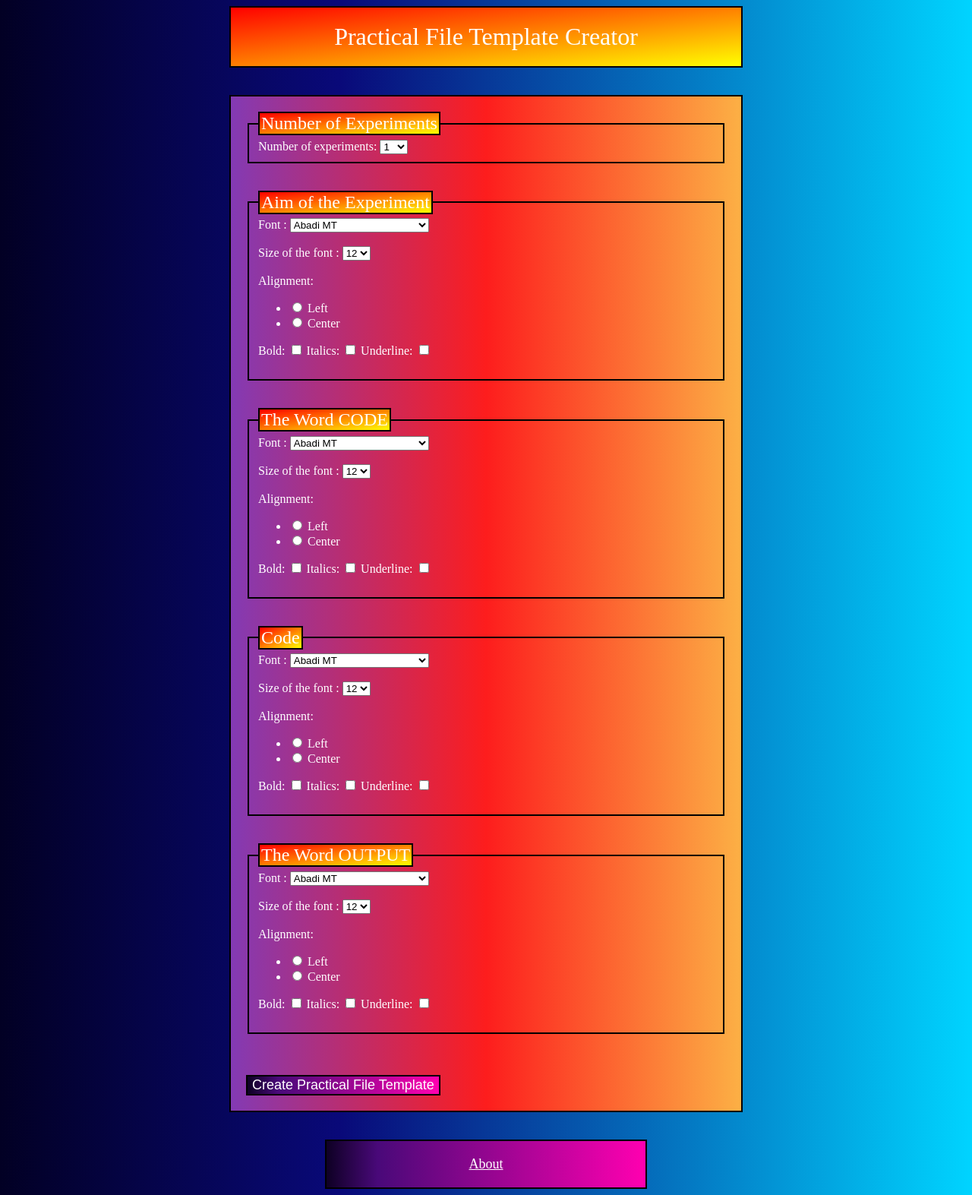
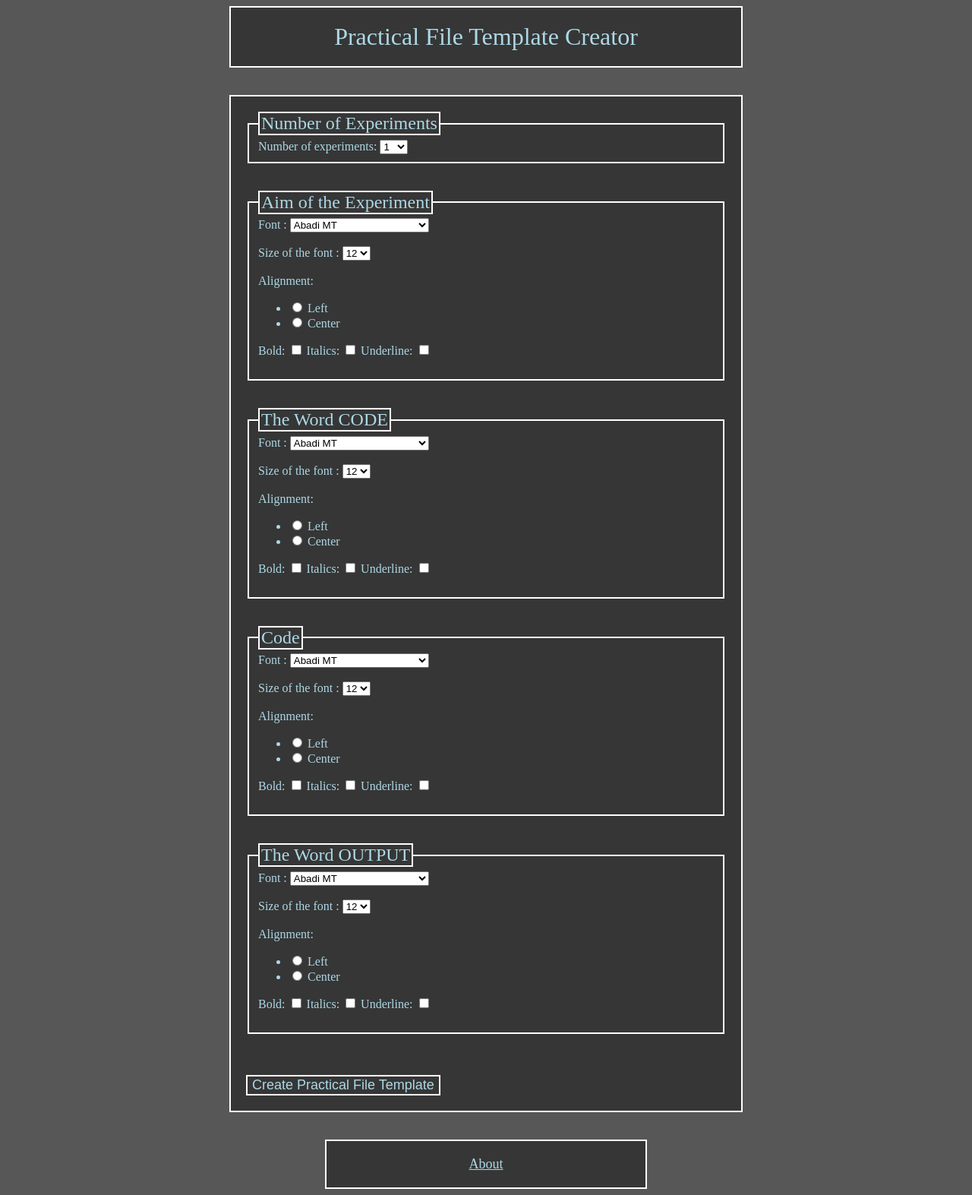
Before and after one commit to R-Pandey4/Practical-File-Template-Creator, a Flask app: page /create in a window 1280 px wide. Shown: the whole page at 76% size. Run offline with Flask 2, Linux system fonts and the light colour scheme.

Commit message:
Changed the colour scheme

```diff
--- a/static/main.css
+++ b/static/main.css
@@ -1,18 +1,16 @@
 body
 {
-
-    background: rgb(2,0,36);
-    background: linear-gradient(90deg, rgba(2,0,36,1) 0%, rgba(9,9,121,1) 35%, rgba(0,212,255,1) 100%);
+    background-color: rgb(88, 87, 87);
 }
 
 .info-box
 {
-    color: white;
+    color: lightblue;
     width: 50%;
     margin: 0 auto;
     padding: 20px;
-    border: 2px solid black;
-    background-image: radial-gradient(circle, #5c0067 0%, #00d4ff 100%);
+    border: 2px solid white;
+    background-color: rgb(54, 54, 54);
     font-size: large;
 
 }
@@ -20,18 +18,16 @@ body
 .title
 {
     font-size: xx-large;
-    color: white;
+    color: lightblue;
     width: 85%;
-    border: 2px solid black;
-    background-image: linear-gradient(to bottom right, red, yellow);
+    border: 2px solid white;
     padding: 10px;
 }
 
 .para
 {
-    color: white;
-    border: 2px solid black;
-    background-image: linear-gradient(to bottom right, red, yellow);
+    color: lightblue;
+    border: 2px solid white;
     padding: 10px;
 }
 
@@ -40,32 +36,29 @@ body
     width: 50%;
     margin: 0 auto;
     padding: 20px;
-    border: 2px solid black;
-    background: rgb(131,58,180);
-    background: linear-gradient(90deg, rgba(131,58,180,1) 0%, rgba(253,29,29,1) 50%, rgba(252,176,69,1) 100%);
-    color: white;
+    border: 2px solid white;
+    color: lightblue;
+    background-color: rgb(54, 54, 54);
 }
 
 
 .leg{
     font-size: x-large;
-    color: white;
-    border: 2px solid black;
-    background-image: linear-gradient(to bottom right, red, yellow);
+    color: lightblue;
+    border: 2px solid white;
   }
 
 .field
 {
-    border: 2px solid black;
+    border: 2px solid white;
 }
 
 .sub
 {
     font-size: large;
-    color: white;
-    border: 2px solid black;
-    background: rgb(14,0,36);
-    background: linear-gradient(90deg, rgba(14,0,36,1) 0%, rgba(73,9,121,1) 16%, rgba(255,0,176,1) 100%);
+    color: lightblue;
+    border: 2px solid white;
+    background-color: rgb(54, 54, 54);
 }
 
 .big-box
@@ -75,9 +68,9 @@ body
     margin: 0 auto;
     padding: 20px;
     font-size: xx-large;
-    color: white;
-    border: 2px solid black;
-    background-image: linear-gradient(to bottom right, red, yellow);
+    color: lightblue;
+    border: 2px solid white;
+    background-color: rgb(54, 54, 54);
 }
 
 .abt
@@ -86,12 +79,11 @@ body
     margin: 0 auto;
     padding: 20px;
     font-size: large;
-    border: 2px solid black;
-    background: rgb(14,0,36);
-    background: linear-gradient(90deg, rgba(14,0,36,1) 0%, rgba(73,9,121,1) 16%, rgba(255,0,176,1) 100%);
+    border: 2px solid white;
+    background-color: rgb(54, 54, 54);
 }
 
 .abt > a
 {
-    color: white;
+    color: lightblue;
 }
```
